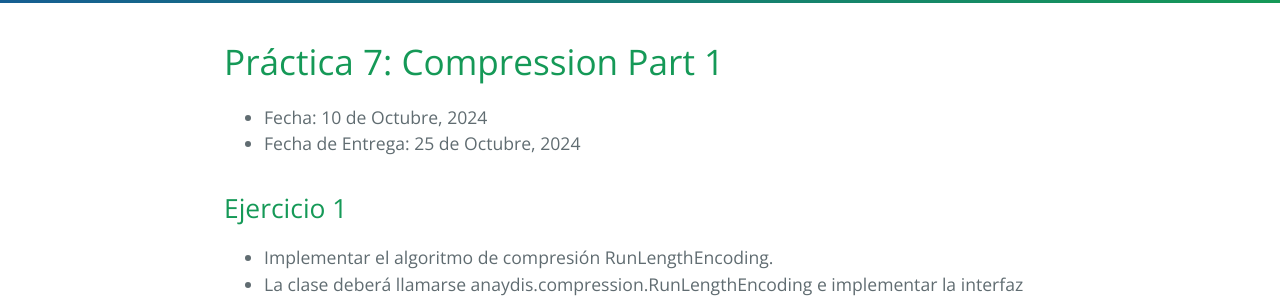
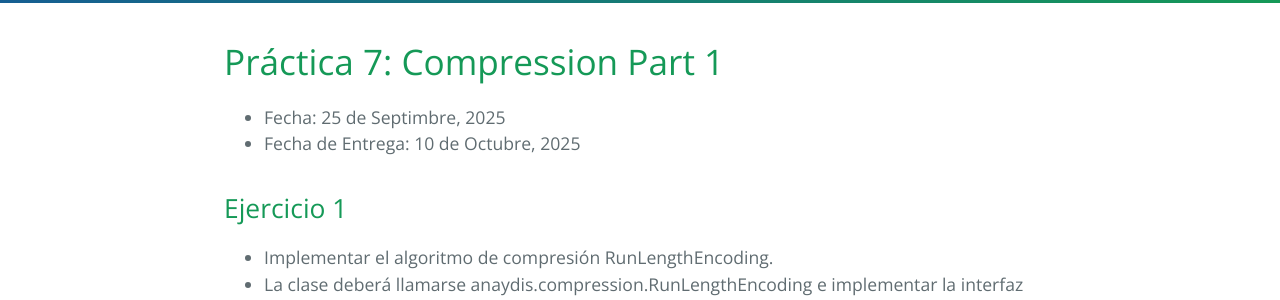
Before and after one commit to FacultadDeIngenieria/anaydis, a Jekyll site: the page built from practice/tp7.md, in a window 1280 px wide. Shown: the part 266-566 px from the top of the page. Built offline with Jekyll 4.4.1, drawn with Linux system fonts in a browser that asks for light colours.

Commit message:
Enabling Compression for 2025.

```diff
--- a/practice/tp7.md
+++ b/practice/tp7.md
@@ -6,8 +6,8 @@ permalink: /practice/7
 
 # Práctica 7: Compression Part 1
 
-* Fecha: 10 de Octubre, 2024
-* Fecha de Entrega: 25 de Octubre, 2024
+* Fecha: 25 de Septimbre, 2025
+* Fecha de Entrega: 10 de Octubre, 2025
 
 ## Ejercicio 1
 
```
Also changed, not shown: README.md.
